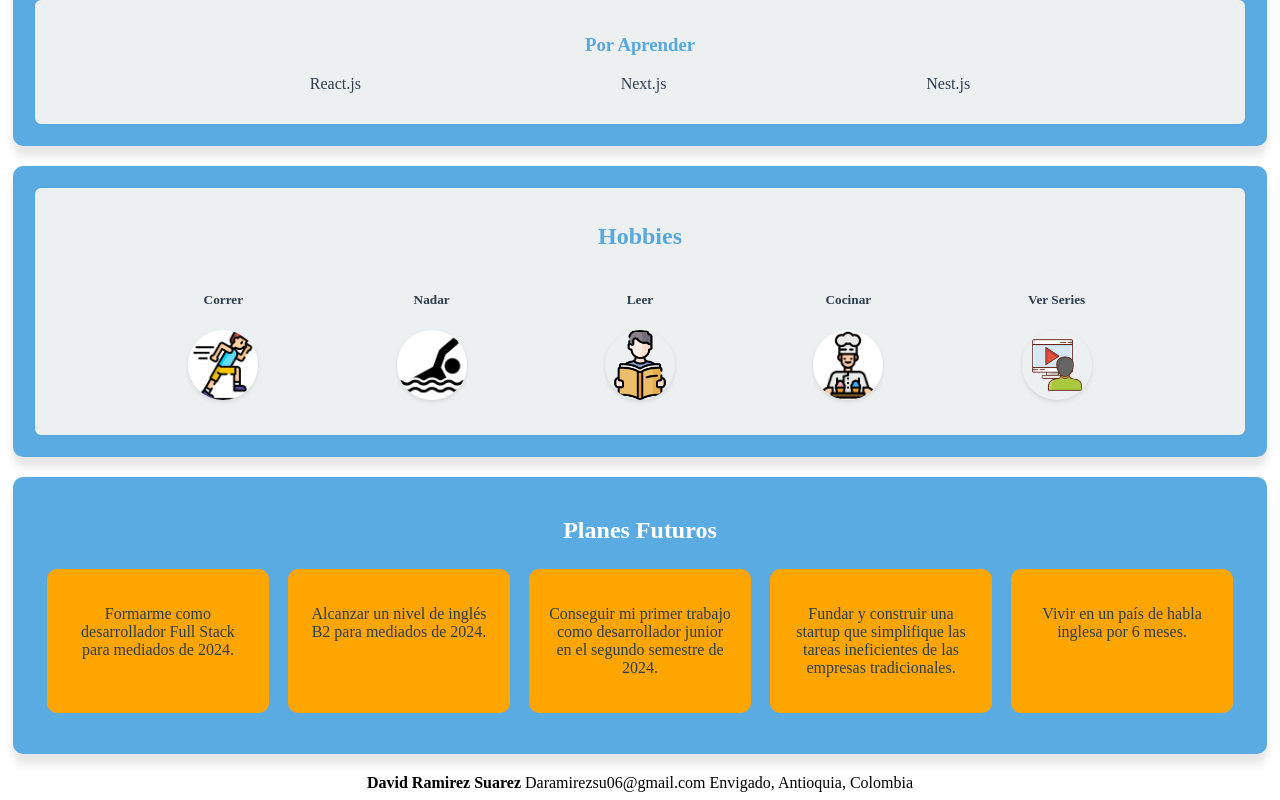
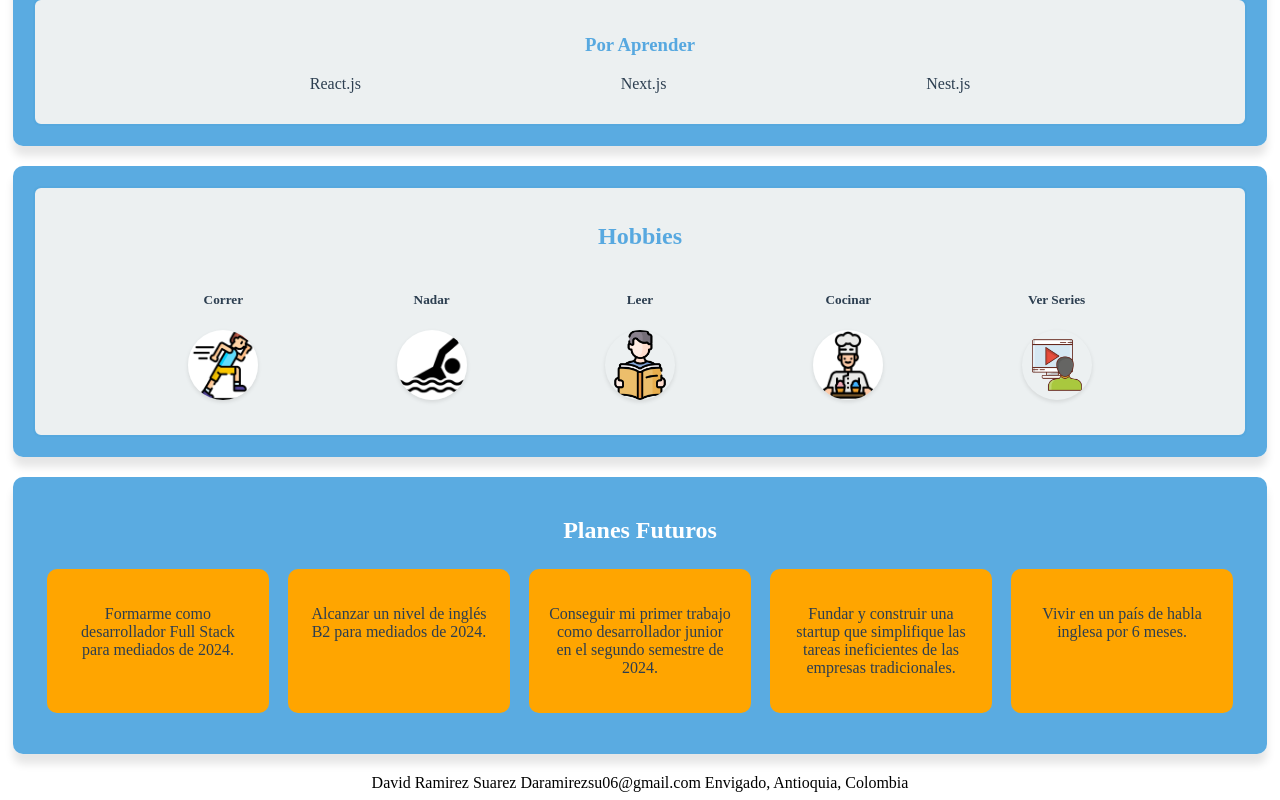
Before and after one commit to daramirezsu06/clase1hry, a plain HTML site: page html/index.html in a window 1280 px wide. Shown: the part 869-1669 px from the top of the page. Drawn offline with Linux system fonts and the light colour scheme.

Commit message:
segundo commit

```diff
--- a/html/index.html
+++ b/html/index.html
@@ -102,7 +102,7 @@
     </main>
 
     <footer>
-        <strong>David Ramirez Suarez</strong> Daramirezsu06@gmail.com Envigado, Antioquia, Colombia
+        David Ramirez Suarez Daramirezsu06@gmail.com Envigado, Antioquia, Colombia
     </footer>
 
 </body>
```
